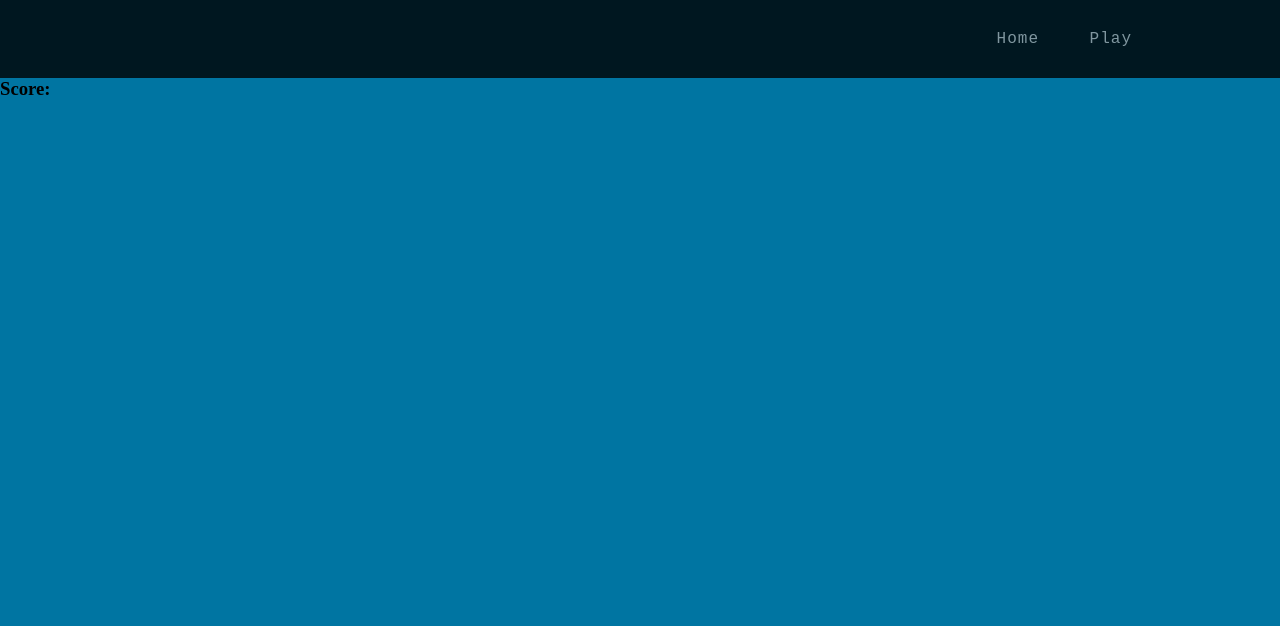
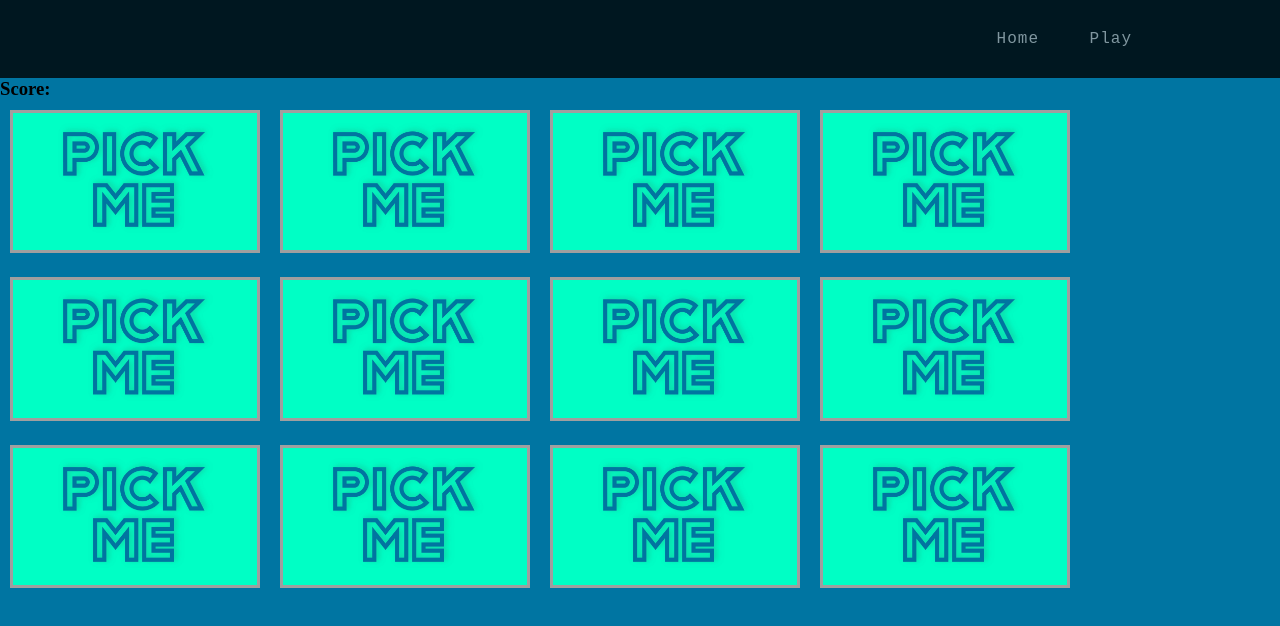
Before and after one commit to JonathanAlbertCross/hungerGames, a plain HTML site: page memoryGame.html in a window 1280 px wide. Drawn offline with Linux system fonts and the light colour scheme.

Commit message:
404 error solved

```diff
--- a/memoryGame.html
+++ b/memoryGame.html
@@ -4,9 +4,7 @@
     <meta charset="UTF-8" />
     <meta name="viewport" content="width=device-width, initial-scale=1.0" />
     <link rel="stylesheet" href="memoryGame.css" />
-    <script src="JS/memoryGame.js">
-      defer
-    </script>
+    <script src="/JS/memoryGame.js" defer></script>
     <title>Memory Game</title>
   </head>
   <body>
```
Also changed, not shown: games.html (+1 -1 lines).
